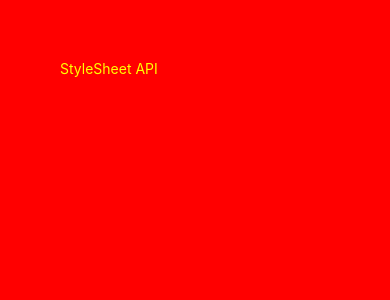
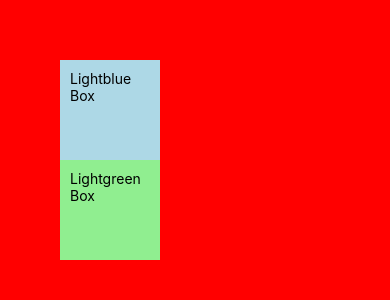
Before and after one commit to Krushna1621/react-native-app, a React Native app: screen / in a window 390 px wide. Shown: the top 300 px of the page. Built offline with nearby package versions, Linux system fonts and the light colour scheme.

Commit message:
stylesheet API advanced

```diff
--- a/App.js
+++ b/App.js
@@ -3,12 +3,29 @@ import {View,Text,StyleSheet} from 'react-native'
 export default function App(){
     return(
         <View style={style.container}>
-            <Text style={style.title}>StyleSheet API</Text>
+            <View style={style.lightblueBox}>
+                <Text>Lightblue Box</Text>
+            </View>
+            <View style={style.lightgreenBox}>
+                <Text>Lightgreen Box</Text>
+            </View>
         </View>
+
     )
 }
 
 const style=StyleSheet.create({
     container:{flex:1,backgroundColor:"red",padding:60},
-    title:{color:"yellow"}
+    lightblueBox:{
+        backgroundColor:"lightblue",
+        width:100,
+        height:100,
+        padding:10
+    },
+    lightgreenBox:{
+        backgroundColor:"lightgreen",
+        width:100,
+        height:100,
+        padding:10
+    }
 })
```
